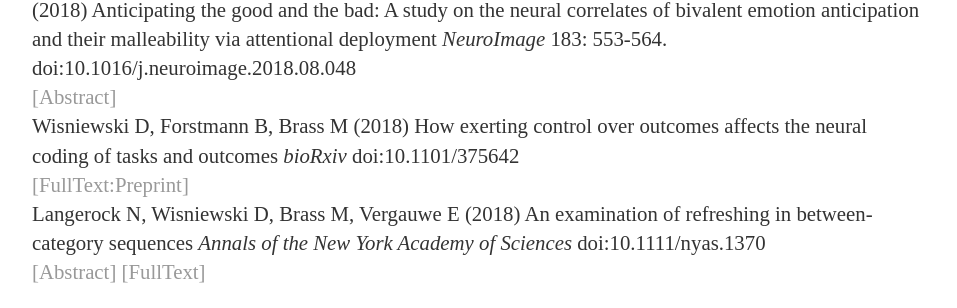
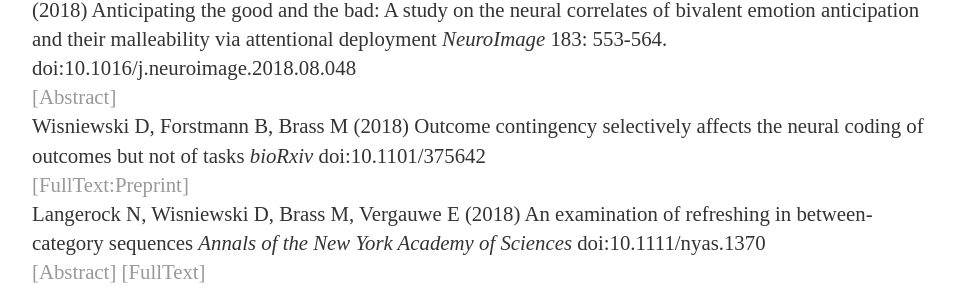
Before and after one commit to davidwisniewski/davidwisniewski.github.io, a Jekyll site: the page built from publications/index.html, in a window 1280 px wide. Shown: the part 610-918 px from the top of the page, without its empty margins (160-1117 px from the left). Built offline with Jekyll 4.4.1, drawn with Linux system fonts in a browser that asks for light colours.

```diff
--- a/publications/index.html
+++ b/publications/index.html
@@ -17,8 +17,8 @@ title: David Wisniewski
 	<a href="https://www.frontiersin.org/articles/10.3389/fpsyg.2018.02310/full">[FullText]</a><br>
 	Kruschwitz J, Waller L, List D, Wisniewski D, Ludwig VU, Korb F, Wolfensteller U, Goschke T, Walter H (2018) Anticipating the good and the bad: A study on the neural correlates of bivalent emotion anticipation and their malleability via attentional deployment <em>NeuroImage</em> 183: 553-564. doi:10.1016/j.neuroimage.2018.08.048<br>
 	<a href="https://www.sciencedirect.com/science/article/pii/S1053811918307468">[Abstract]</a><br>
-	Wisniewski D, Forstmann B, Brass M (2018) How exerting control over outcomes affects the neural coding of tasks and outcomes <em>bioRxiv</em> doi:10.1101/375642<br>
-	<a href="https://www.biorxiv.org/content/early/2018/07/30/375642">[FullText:Preprint]</a><br>
+	Wisniewski D, Forstmann B, Brass M (2018) Outcome contingency selectively affects the neural coding of outcomes but not of tasks <em>bioRxiv</em> doi:10.1101/375642<br>
+	<a href="https://www.biorxiv.org/content/10.1101/375642v5">[FullText:Preprint]</a><br>
 	Langerock N, Wisniewski D, Brass M, Vergauwe E (2018) An examination of refreshing in between-category sequences <em>Annals of the New York Academy of Sciences</em> doi:10.1111/nyas.1370  <br>
 	<a href="https://www.ncbi.nlm.nih.gov/pubmed/29744894">[Abstract]</a> <a href="https://nyaspubs.onlinelibrary.wiley.com/doi/epdf/10.1111/nyas.13702">[FullText]</a>
 	</p>
```
